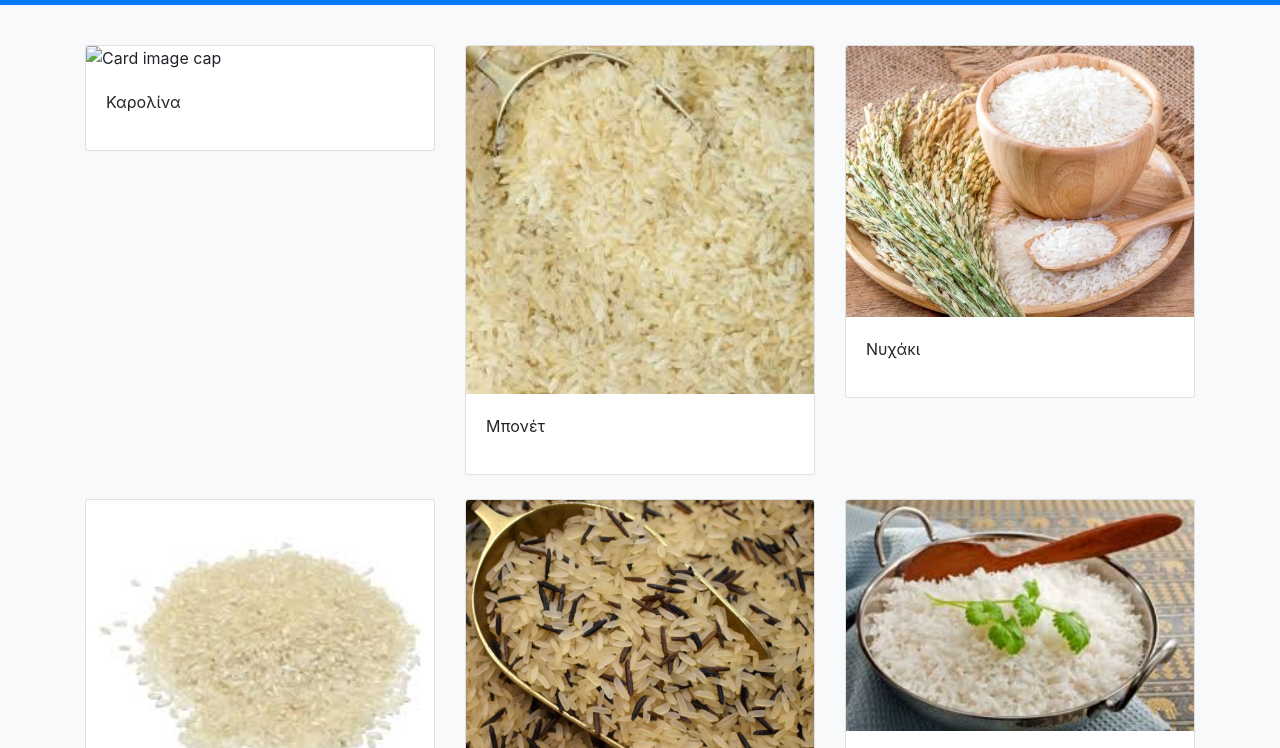
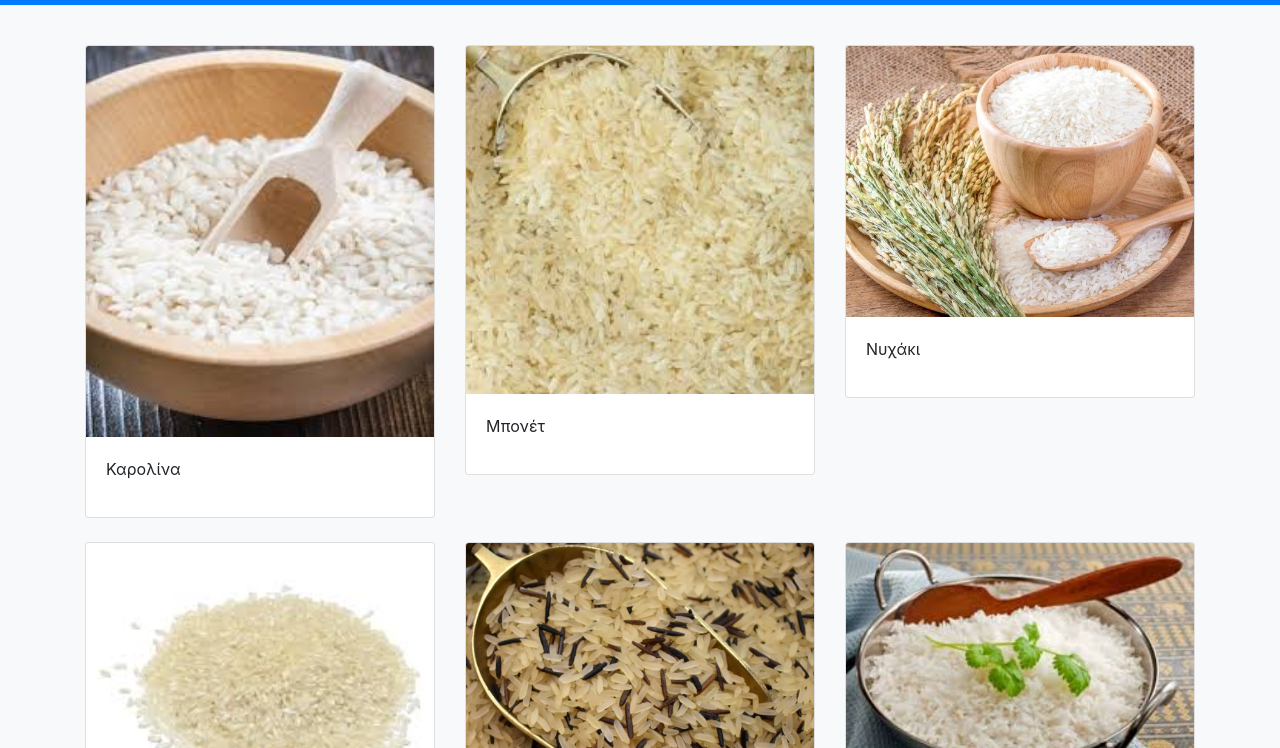
Before and after one commit to MTsiokas/XristosTsiokas, a plain HTML site: page Rizia.html in a window 1280 px wide. Shown: the part 51-799 px from the top of the page. Drawn offline with nearby package versions, Linux system fonts and the light colour scheme; the site is published under a folder, as on GitHub Pages, so addresses that start at the root find nothing.

Commit message:
Typo fix test

```diff
--- a/Rizia.html
+++ b/Rizia.html
@@ -60,7 +60,7 @@
                 <div class="row">
                     <div class="col-md-4">
                         <div class="card mb-4 shadow-sm">
-                            <img class="card-img-top" src="/rizi/karolina.jpg" alt="Card image cap">
+                            <img class="card-img-top" src="rizi/karolina.jpg" alt="Card image cap">
                             <div class="card-body">
                                 <p class="card-text">Καρολίνα</p>
                                 <div class="d-flex justify-content-between align-items-center">
```
